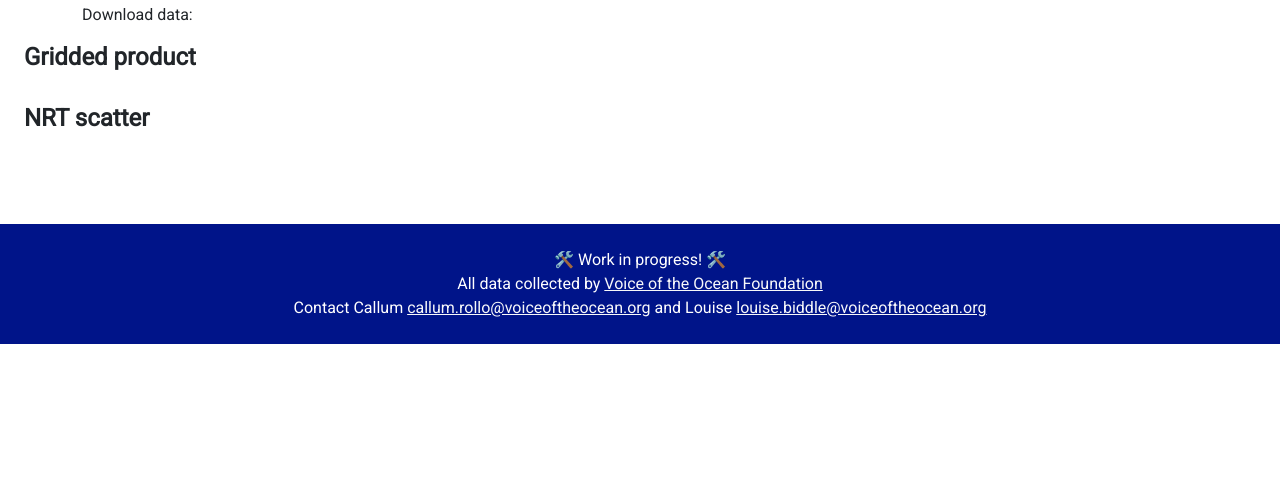
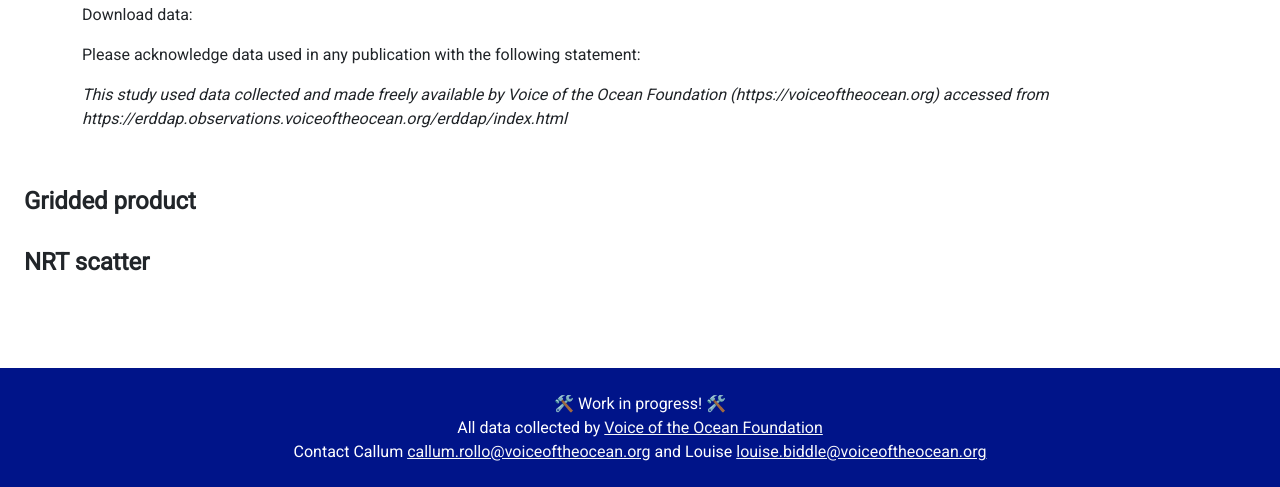
Before and after one commit to voto-ocean-knowledge/voto-web, a Flask app: template voto/templates/mission/mission.html in a window 1280 px wide. Shown: the part 191-678 px from the top of the page. Run offline with Flask 2, Linux system fonts and the light colour scheme; the template is opened without the code that fills it, so the values that code supplies are empty; parts of the project's set-up code (start-up, migrations or seed data) failed here and were passed over.

Commit message:
add data statement to each mission page

```diff
--- a/voto/templates/mission/mission.html
+++ b/voto/templates/mission/mission.html
@@ -9,6 +9,14 @@
         <p>This mission was in the <strong>{{glidermission.sea_name}}</strong>.
         <br> start: {{start_date}} <br> end: {{end_date}}
         <br> Download data: {{erddap_link|safe}}</p>
+        <p>
+        Please acknowledge data used in any publication with the following statement: </p>
+
+        <p>
+        <i>This study used data collected and made freely available by Voice of the Ocean Foundation
+            (https://voiceoftheocean.org) accessed from https://erddap.observations.voiceoftheocean.org/erddap/index.html </i> </p><br>
+
+        <p>
     </div>
     <div class="row mb-2">
         <div class="col-lg-6 themed-grid-col"><div class="container-xl"><h2>Gridded product</h2></div><img class="img-fluid" src={{combi_plot}}><br></div>
```
